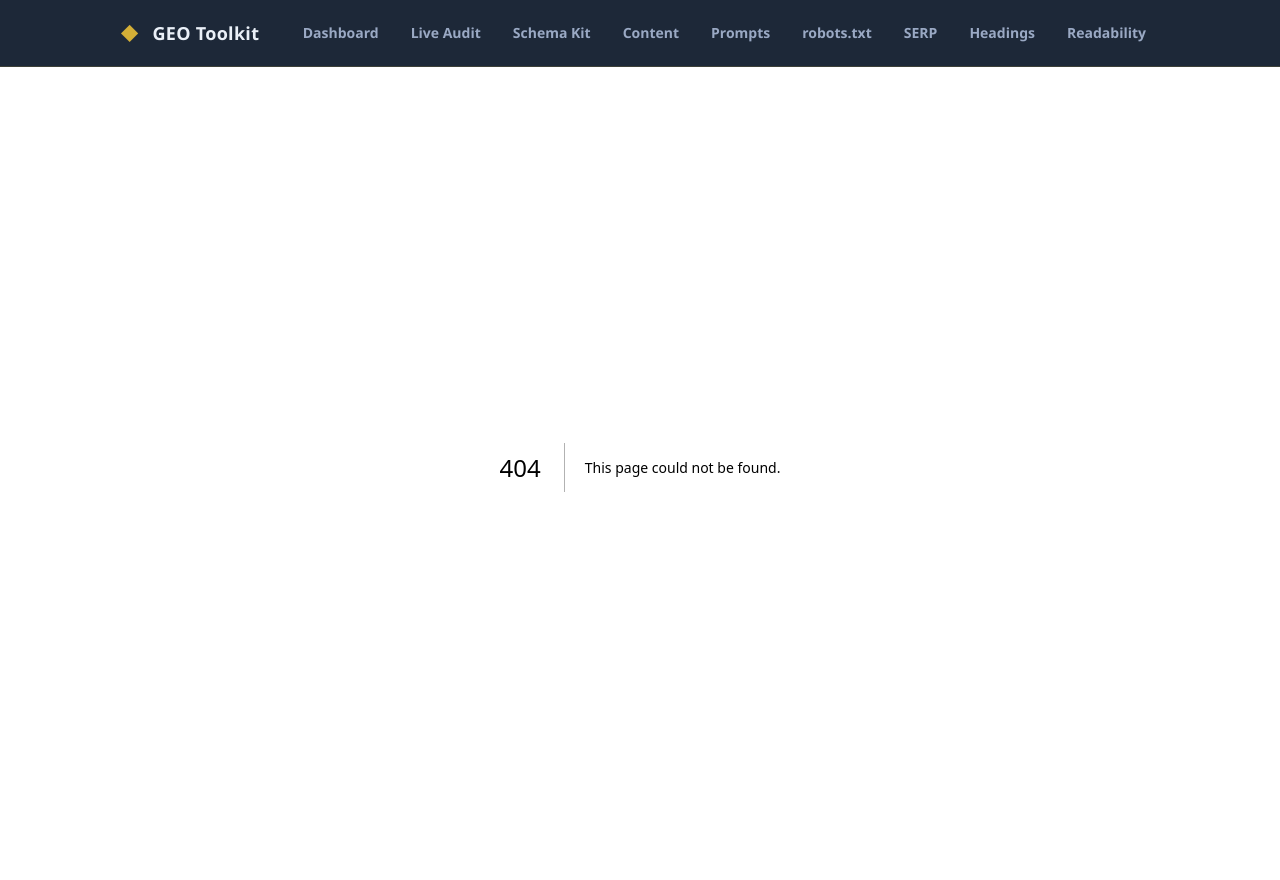
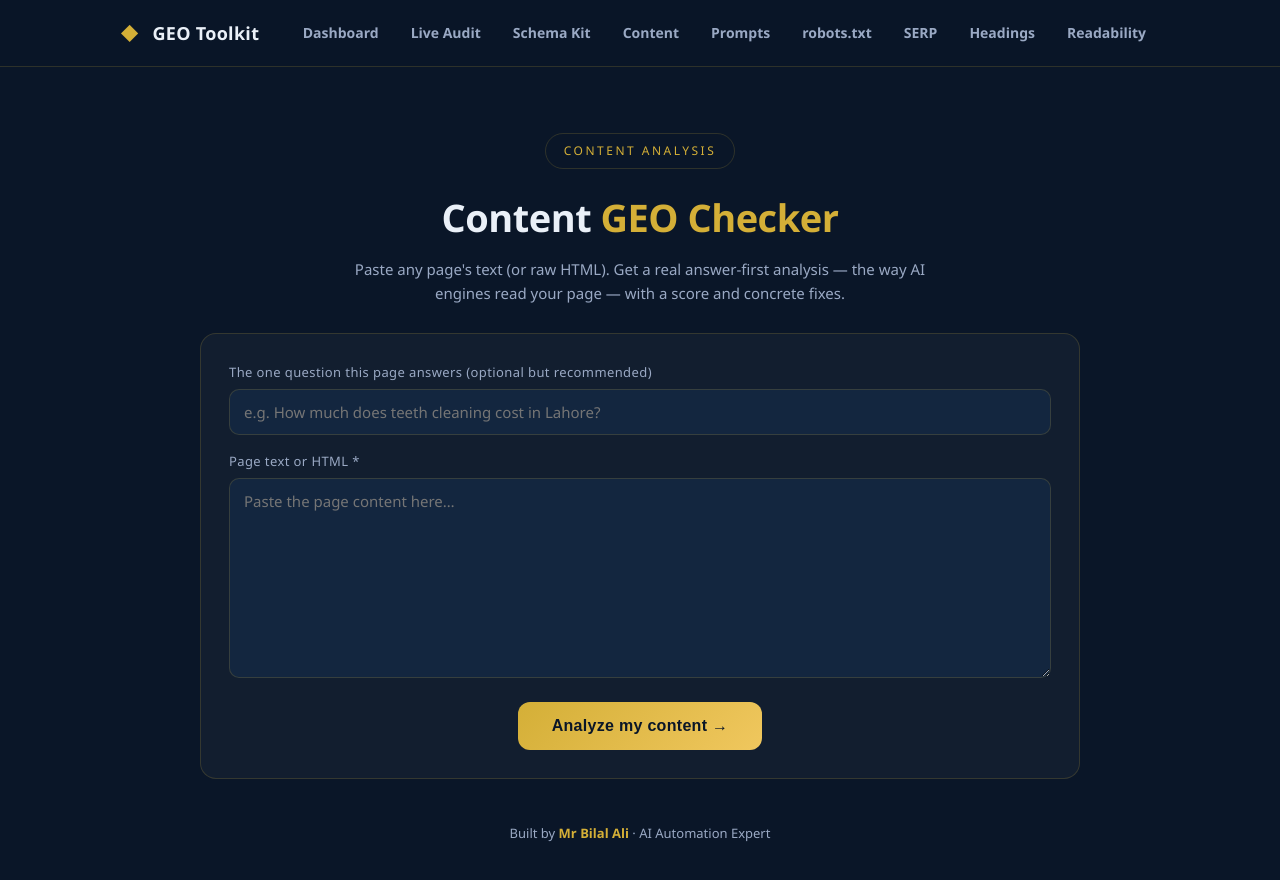
Before and after one commit to Mrbilalali/geo-audit-live, a Next.js app: page /content-checker in a window 1280 px wide. Before the commit this address had no page. Shown: the top 880 px of the page. Built offline with nearby package versions, Linux system fonts and the light colour scheme.

Commit message:
GEO Toolkit v2 — 8-tool SEO/GEO suite

```diff
--- /dev/null
+++ b/app/content-checker/page.tsx
@@ -0,0 +1,143 @@
+"use client";
+
+import { useState } from "react";
+
+interface Finding {
+  name: string; weight: number; status: "pass" | "warn" | "fail";
+  evidence: string; fix: string;
+}
+
+function stripHtml(s: string): string {
+  return s
+    .replace(/<script[\s\S]*?<\/script>/gi, " ")
+    .replace(/<style[\s\S]*?<\/style>/gi, " ")
+    .replace(/<[^>]+>/g, " ")
+    .replace(/\s+/g, " ")
+    .trim();
+}
+
+function analyze(raw: string, question: string): Finding[] {
+  const text = stripHtml(raw);
+  const words = text.split(/\s+/).filter(Boolean);
+  const wc = words.length;
+  const sentences = text.split(/(?<=[.!?])\s+/).filter((s) => s.trim().length > 3);
+  const first60 = words.slice(0, 60).join(" ");
+  const first150 = words.slice(0, 150).join(" ").toLowerCase();
+  const qWords = question.toLowerCase().split(/\s+/).filter((w) => w.length > 3 && !["what", "when", "where", "which", "does", "your", "with", "from"].includes(w));
+  const qHits = qWords.filter((w) => first150.includes(w)).length;
+
+  const questionMarks = (text.match(/\?/g) || []).length;
+  const numbers = (text.match(/(\d+(\.\d+)?\s?(%|percent|x|times)?|\$\s?\d[\d,]*)/gi) || []).length;
+  const avgSent = sentences.length ? words.length / sentences.length : 0;
+  const startsFluffy = /^(welcome|hello|hi there|in today'?s|discover)/i.test(text);
+
+  const F: Finding[] = [];
+  F.push({
+    name: "Opens with a direct answer", weight: 25,
+    status: !startsFluffy && words.slice(0, 60).length <= 60 && wc >= 60 ? "pass" : wc < 60 ? "fail" : "warn",
+    evidence: `Opening 60 words: "${first60.slice(0, 140)}${first60.length > 140 ? "…" : ""}"${startsFluffy ? " (starts with filler — bad)" : ""}`,
+    fix: "Rewrite the opening as a 2–3 sentence direct answer to the page's one main question. AI engines quote pages that answer up top; buried answers never get cited.",
+  });
+  F.push({
+    name: "Target question addressed early", weight: 15,
+    status: !question.trim() ? "warn" : qHits >= Math.min(3, qWords.length) ? "pass" : qHits > 0 ? "warn" : "fail",
+    evidence: question.trim()
+      ? `Target: "${question.trim()}" — ${qHits}/${qWords.length} key terms appear in the first 150 words.`
+      : "No target question entered — could not verify topical focus.",
+    fix: "State the page's one question explicitly, then make sure its key terms appear in the first 150 words.",
+  });
+  F.push({
+    name: "Sufficient depth", weight: 15,
+    status: wc >= 400 ? "pass" : wc >= 150 ? "warn" : "fail",
+    evidence: `${wc} words of visible text.`,
+    fix: "Expand thin pages to 400+ words of genuinely useful content: steps, examples, and detail below the direct answer.",
+  });
+  F.push({
+    name: "Question coverage (FAQ-like)", weight: 15,
+    status: questionMarks >= 4 ? "pass" : questionMarks >= 2 ? "warn" : "fail",
+    evidence: `${questionMarks} question mark${questionMarks === 1 ? "" : "s"} found in the text.`,
+    fix: "Add a short FAQ section (4–8 real customer questions with 2–4 sentence answers). Each one maps to a question people ask AI assistants.",
+  });
+  F.push({
+    name: "Quotable numbers & stats", weight: 15,
+    status: numbers >= 4 ? "pass" : numbers >= 2 ? "warn" : "fail",
+    evidence: `${numbers} concrete number${numbers === 1 ? "" : "s"}/stat${numbers === 1 ? "" : "s"} detected (prices, percentages, counts).`,
+    fix: "Add 3–5 real numbers about the topic (speed, results, prices, volumes). AI answers love citing specific statistics.",
+  });
+  F.push({
+    name: "Short, quotable sentences", weight: 15,
+    status: avgSent > 0 && avgSent <= 22 ? "pass" : avgSent <= 30 ? "warn" : "fail",
+    evidence: `Average sentence length: ${avgSent ? avgSent.toFixed(1) : "—"} words across ${sentences.length} sentences.`,
+    fix: "Break long sentences up. Definitions and answers under ~22 words get quoted verbatim far more often.",
+  });
+  return F;
+}
+
+export default function ContentChecker() {
+  const [text, setText] = useState("");
+  const [question, setQuestion] = useState("");
+  const [findings, setFindings] = useState<Finding[] | null>(null);
+
+  function run() {
+    if (stripHtml(text).split(/\s+/).filter(Boolean).length < 30) {
+      alert("Please paste at least ~30 words of page text.");
+      return;
+    }
+    setFindings(analyze(text, question));
+    setTimeout(() => window.scrollTo({ top: document.body.scrollHeight, behavior: "smooth" }), 100);
+  }
+
+  const score = findings
+    ? Math.round((findings.reduce((s, f) => s + f.weight * (f.status === "pass" ? 1 : f.status === "warn" ? 0.5 : 0), 0) / findings.reduce((s, f) => s + f.weight, 0)) * 100)
+    : 0;
+  const color = score >= 80 ? "#3ecf8e" : score >= 55 ? "#d4af37" : score >= 30 ? "#f5a623" : "#f0524d";
+
+  return (
+    <div className="wrap">
+      <div className="pagehead">
+        <div className="badge">Content analysis</div>
+        <h1>Content <span className="g">GEO Checker</span></h1>
+        <p>Paste any page&apos;s text (or raw HTML). Get a real answer-first analysis — the way AI engines read your page — with a score and concrete fixes.</p>
+      </div>
+
+      <div className="card">
+        <div className="field">
+          <label>The one question this page answers (optional but recommended)</label>
+          <input value={question} onChange={(e) => setQuestion(e.target.value)} placeholder="e.g. How much does teeth cleaning cost in Lahore?" />
+        </div>
+        <div className="field">
+          <label>Page text or HTML *</label>
+          <textarea value={text} onChange={(e) => setText(e.target.value)} placeholder="Paste the page content here…" style={{ minHeight: 200 }} />
+        </div>
+        <div className="center no-print">
+          <button className="btn" onClick={run}>Analyze my content →</button>
+        </div>
+      </div>
+
+      {findings && (
+        <div className="card">
+          <div className="center" style={{ marginBottom: 20 }}>
+            <div style={{ fontSize: 13, letterSpacing: 2, color: "var(--muted)" }}>CONTENT GEO SCORE</div>
+            <div style={{ fontSize: 60, fontWeight: 800, color }} className="g">{score}<span style={{ fontSize: 22, color: "var(--muted)" }}>/100</span></div>
+          </div>
+          {findings.map((f, i) => (
+            <div className="check" key={i}>
+              <div className="hd">
+                <span className={`dot ${f.status}`} />
+                <h3>{f.name} <span style={{ color: "var(--muted)", fontSize: 13 }}>· {f.weight} pts</span></h3>
+                <span className={`st ${f.status}`}>{f.status === "pass" ? "Pass" : f.status === "warn" ? "Warning" : "Failed"}</span>
+              </div>
+              <div className="ev">{f.evidence}</div>
+              {f.status !== "pass" && <div className="fix"><b>Fix:</b> {f.fix}</div>}
+            </div>
+          ))}
+          <div className="center no-print" style={{ marginTop: 20 }}>
+            <button className="btn" onClick={() => window.print()}>Download / print report</button>
+          </div>
+        </div>
+      )}
+
+      <footer className="no-print">Built by <b>Mr Bilal Ali</b> · AI Automation Expert</footer>
+    </div>
+  );
+}
```
